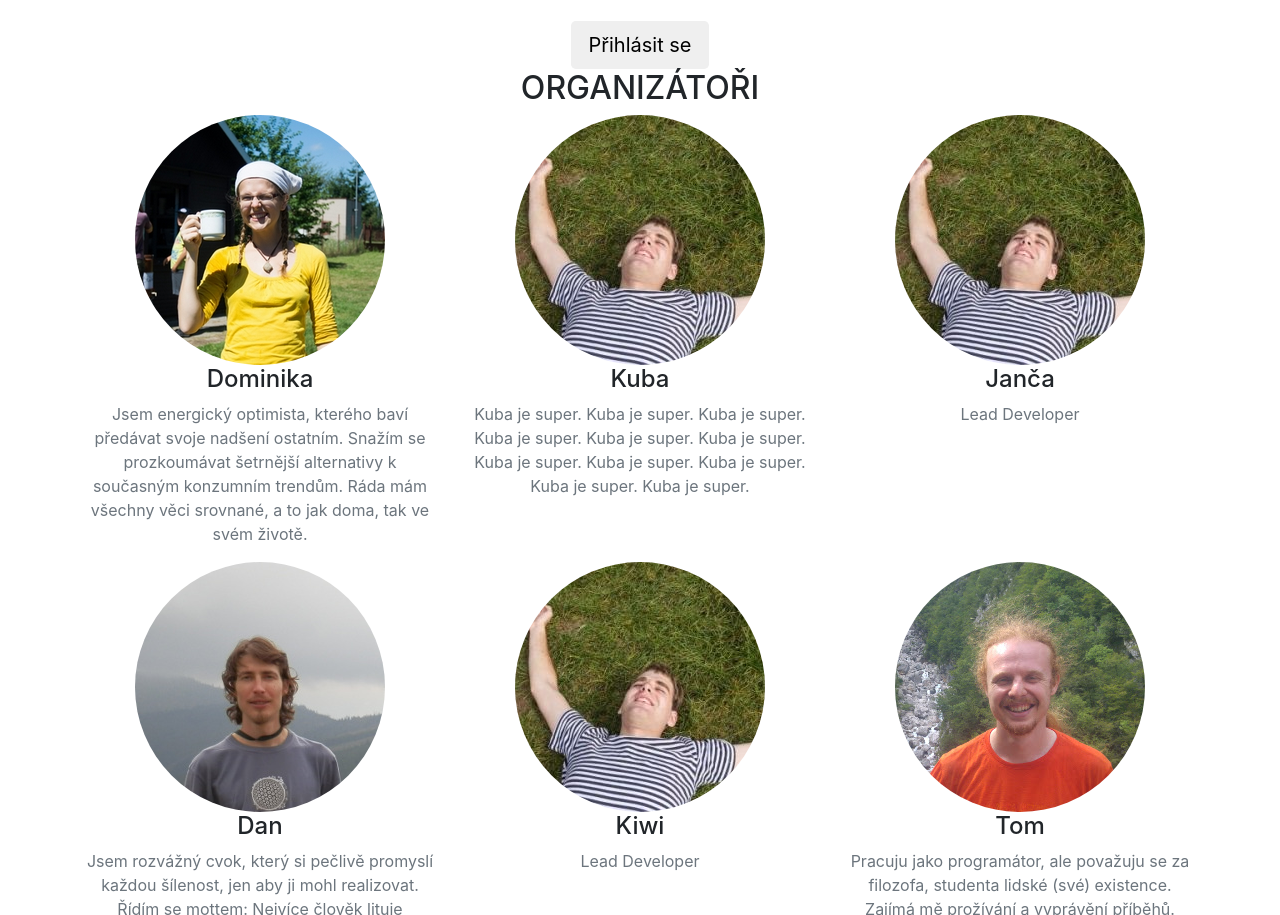
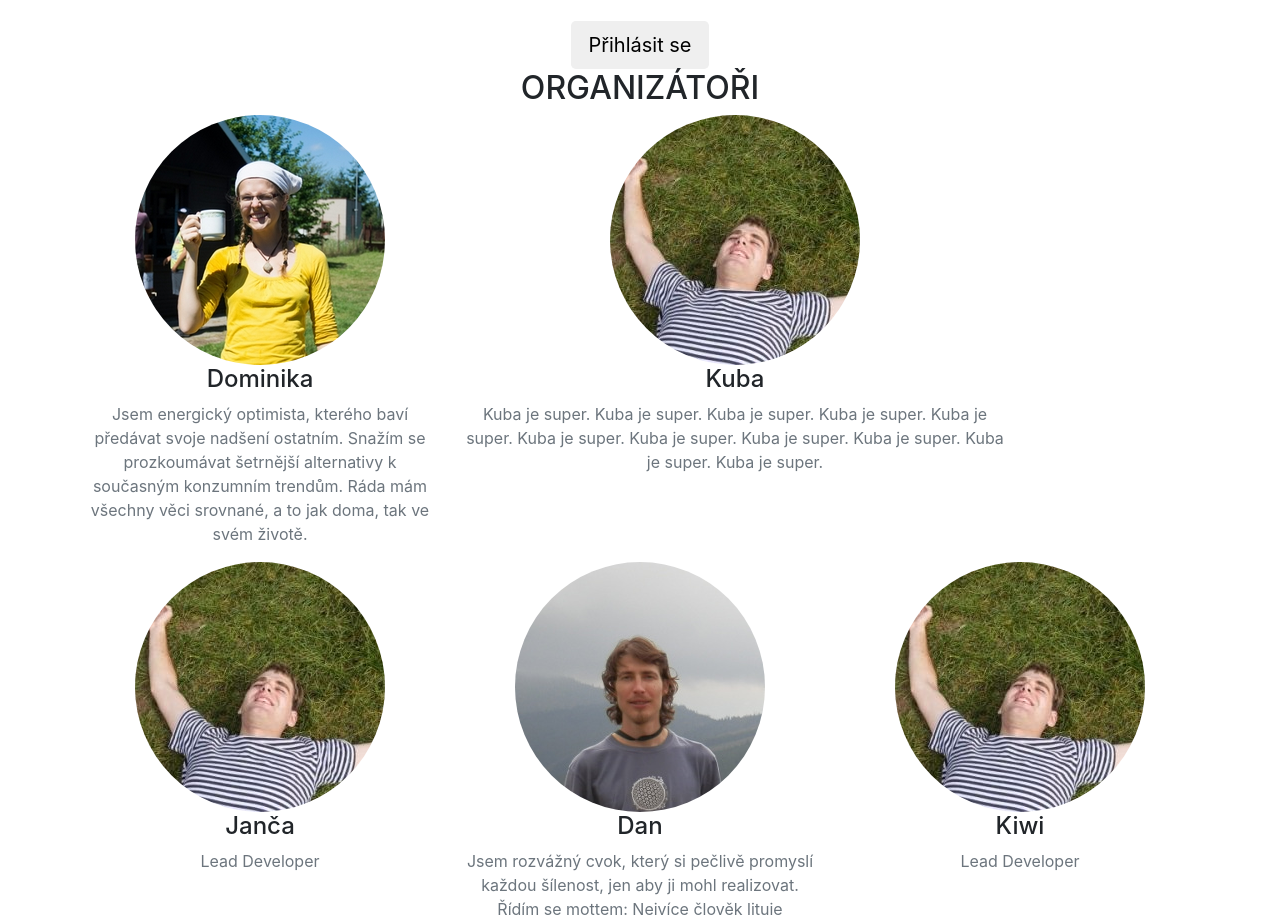
Before and after one commit to tomvej/viceMENE, a website with bundled scripts: page index.html in a window 1280 px wide. Shown: the part 1223-2138 px from the top of the page. Built offline with nearby package versions, Linux system fonts and the light colour scheme; files whose address does not match are found by name.

Commit message:
responzivita týmu

```diff
--- a/index.html
+++ b/index.html
@@ -155,7 +155,7 @@
           </div>
         </div>
         <div class="row">
-          <div class="col-md-4">
+          <div class="col-md-6 col-lg-4">
             <div class="team-member">
               <img class="mx-auto rounded-circle" src="img/dominika.jpg" alt="">
               <h4>Dominika</h4>
@@ -163,21 +163,21 @@
                 alternativy k současným konzumním trendům. Ráda mám všechny věci srovnané, a to jak doma, tak ve svém životě.</p>
             </div>
           </div>
-          <div class="col-md-4">
+          <div class="col-md-6 scol-lg-4">
             <div class="team-member">
               <img class="mx-auto rounded-circle" src="img/kuba.jpg" alt="">
               <h4>Kuba</h4>
               <p class="text-muted">Kuba je super. Kuba je super. Kuba je super. Kuba je super. Kuba je super. Kuba je super. Kuba je super. Kuba je super. Kuba je super. Kuba je super. Kuba je super.</p>
             </div>
           </div>
-          <div class="col-md-4">
+          <div class="col-md-6 col-lg-4">
             <div class="team-member">
               <img class="mx-auto rounded-circle" src="img/kuba.jpg" alt="">
               <h4>Janča</h4>
               <p class="text-muted">Lead Developer</p>
             </div>
           </div>
-          <div class="col-md-4">
+          <div class="col-md-6 col-lg-4">
             <div class="team-member">
               <img class="mx-auto rounded-circle" src="img/dan.jpg" alt="">
               <h4>Dan</h4>
@@ -187,14 +187,14 @@
                 V ideálním případě se podaří skloubit oboje.</p>
             </div>
           </div>
-          <div class="col-md-4">
+          <div class="col-md-6 col-lg-4">
             <div class="team-member">
               <img class="mx-auto rounded-circle" src="img/kuba.jpg" alt="">
               <h4>Kiwi</h4>
               <p class="text-muted">Lead Developer</p>
             </div>
           </div>
-          <div class="col-md-4">
+          <div class="col-md-6 col-lg-4">
             <div class="team-member">
               <img class="mx-auto rounded-circle" src="img/tom.jpg" alt="">
               <h4>Tom</h4>
```
